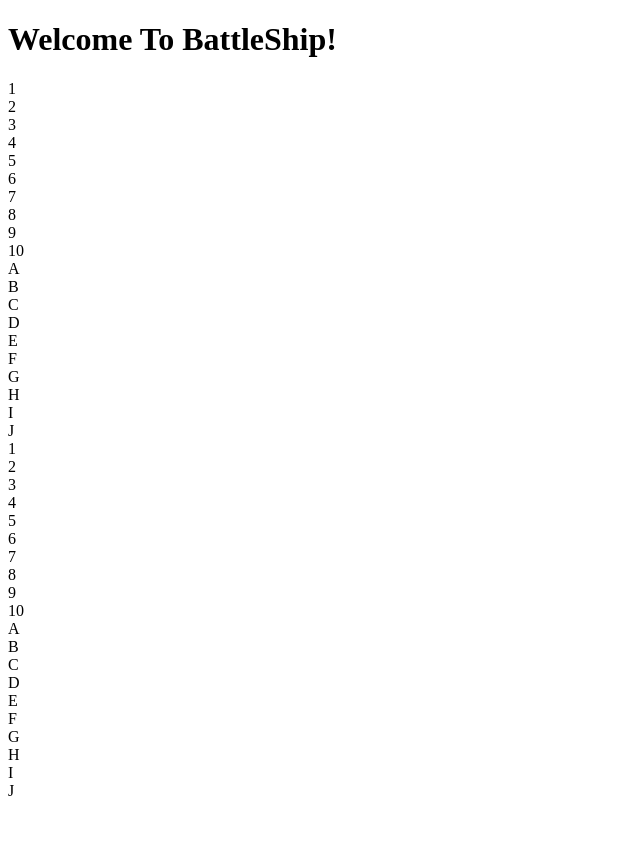
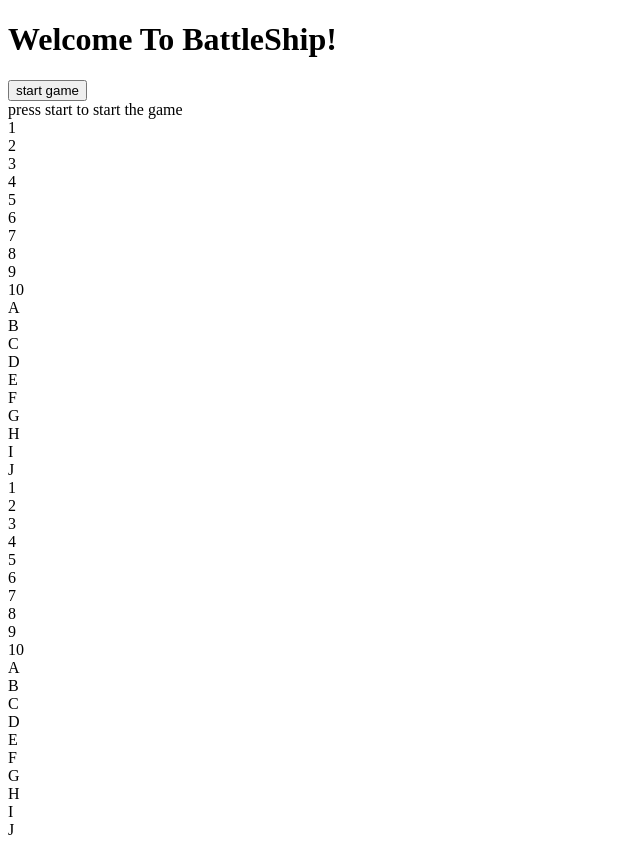
Before and after one commit to d-kang/battleship-react, a React app: page / in a window 1280 px wide. Shown: the whole page, without its empty margins (0-640 px from the left). Before the commit the page ends 808 px from the top, so only its background shows below. Built offline with nearby package versions, Linux system fonts and the light colour scheme; the HTML template or start-up script is replaced by a standard one.

Commit message:
Add PropTypes, Default Props and LifeCycle Method W/ Logs

```diff
--- a/package.json
+++ b/package.json
@@ -31,6 +31,7 @@
     "webpack-dev-server": "^2.11.1"
   },
   "dependencies": {
+    "prop-types": "^15.6.0",
     "react": "^16.2.0",
     "react-dom": "^16.2.0"
   }
--- a/src/components/App.jsx
+++ b/src/components/App.jsx
@@ -1,33 +1,98 @@
-import React, { PureComponent } from 'react';
+import React, { Component } from 'react';
+import PropTypes from 'prop-types';
 import '../assets/App';
 import { createBoard } from '../helpers';
-import BoardMap from './BoardMap';
+import Header from './Header';
+import Boards from './Boards';
 
-class App extends PureComponent {
+class App extends Component {
+
   state = {
     board_1: [[]],
-    board_2: [[]]
+    board_2: [[]],
+    buttonText: 'start game',
+    instruction: 'press start to start the game',
+    isEven: true,
+  }
+
+  componentWillMount() {
+    console.info('component will mount');
   }
 
   componentDidMount() {
+    console.info('component did mount');
     this.setState({
       board_1: createBoard(),
       board_2: createBoard()
-    })
+    });
+
+    console.log('>>>============Mounting Complete=================>>>')
+  }
+  componentWillReceiveProps(nextProps) {
+    this.setState({ isEven: nextProps.index % 2 === 0 });
+
+    console.info('>>> component will receive props <<<');
+    console.log({nextProps});
+  }
+  shouldComponentUpdate(nextProps, nextState) {
+    console.info('>>> should component update <<<');
+    console.log({ nextProps, nextState });
+
+    return nextState.isEven ? true : false;
+  }
+  componentWillUpdate(nextProps, nextState) {
+    console.info('>>> component will update <<<');
+    console.log({ nextProps, nextState });
+  }
+  componentDidUpdate(prevProps, prevState) {
+    console.info('>>> component did update <<<');
+    console.log({ prevProps, prevState });
+    console.log('<<<============Updating Complete=================<<<')
+  }
+  componentWillUnmount(...rest) {
+    console.info('>>> component will unmount <<<');
+    console.log({ rest });
+  }
+
+  handleClick = () => {
+    const { buttonText } = this.state;
+    if (buttonText === 'start game') {
+      this.setState({
+        buttonText: 'initialize pieces',
+        instruction: 'please place your pieces then press the button'
+      });
+    } else if (buttonText === 'initialize pieces') {
+      this.setState({
+        buttonText: 'restart',
+        instruction: 'game has started, have fun'
+      });
+    } else if (buttonText === 'restart') {
+      this.setState({
+        buttonText: 'start game',
+        instruction: 'press start to start the game'
+      });
+    }
   }
 
   render() {
+    const {
+      buttonText,
+      instruction,
+    } = this.state;
+
     return (
       <div className='App'>
-        <h1 className='header'>Welcome To BattleShip!</h1>
-        <div className="flex-container">
-          <div className="grid-container player">
-            <BoardMap board={this.state.board_1} />
-          </div>
-          <div className="grid-container opponent">
-            <BoardMap board={this.state.board_2} />
-          </div>
-        </div>
+        <Header />
+        <button
+          onClick={this.handleClick}
+        >
+          {buttonText}
+        </button>
+        <div>{instruction}</div>
+        <Boards
+          player={this.state.board_1}
+          opponent={this.state.board_2}
+        />
       </div>
     )
   }
--- a/src/components/BoardMap.jsx
+++ b/src/components/BoardMap.jsx
@@ -1,9 +1,18 @@
 import React from 'react';
 import CellMap from './CellMap';
+import PropTypes from 'prop-types';
 
-const BoardMap = ({ board }) =>
-  board.map((row, i, arr) => {
-    return <CellMap key={i} i={i} row={row} arr={arr} />
-  })
+const BoardMap = ({ board, className }) =>
+  <div className={className}>
+    {
+      board.map((row, i) => {
+        return <CellMap key={i} i={i} row={row} />
+      })
+    }
+  </div>
 
+BoardMap.propTypes = {
+  board: PropTypes.array,
+  className: PropTypes.string,
+};
 export default BoardMap;
--- /dev/null
+++ b/src/components/Boards.jsx
@@ -0,0 +1,22 @@
+import React from 'react';
+import PropTypes from 'prop-types';
+import BoardMap from './BoardMap';
+
+const Boards = ({ player, opponent }) =>
+  <div className="flex-container">
+    <BoardMap
+      board={player}
+      className="grid-container player"
+    />
+    <BoardMap
+      className="grid-container opponent"
+      board={opponent}
+    />
+  </div>
+
+Boards.propTypes = {
+  player: PropTypes.array,
+  opponent: PropTypes.array,
+};
+
+export default Boards;
--- a/src/components/CellMap.jsx
+++ b/src/components/CellMap.jsx
@@ -1,15 +1,17 @@
 import React from 'react';
+import PropTypes from 'prop-types';
 import Cell from './Cell';
 
-const CellMap = ({ row, arr, i }) =>
+const CellMap = ({ row, i }) =>
   row.map((cell, k) => {
-    let clSuffix = (i === 0 && arr[i][k] !== null)
+    let clSuffix = (i === 0 && row[k] !== null)
       ? 'num'
       : k === 0
       ? 'letter'
       : '';
     return (
       <Cell
+        key={`${i}_${k}`}
         i={i}
         k={k}
         clSuffix={clSuffix}
@@ -18,5 +20,10 @@ const CellMap = ({ row, arr, i }) =>
     )
   });
 
+CellMap.propTypes = {
+  row: PropTypes.array,
+  arr: PropTypes.array,
+  i: PropTypes.number,
+}
 
 export default CellMap;
--- /dev/null
+++ b/src/components/Header.jsx
@@ -0,0 +1,11 @@
+import React from 'react';
+
+const Header = ({ className, message }) =>
+  <h1 className='header'>{message}</h1>
+
+Header.defaultProps = {
+  className: 'header',
+  message: 'Welcome To BattleShip!',
+};
+
+export default Header;
--- a/src/index.jsx
+++ b/src/index.jsx
@@ -1,11 +1,11 @@
 import React from 'react';
 import ReactDOM from 'react-dom';
-
 import App from './components/App';
 import './assets/index';
 
 const render = Component =>
-  ReactDOM.render(<Component />,
+  ReactDOM.render(
+    <Component />,
     document.getElementById('root')
   )
 
```
Also changed, not shown: src/components/Cell.jsx (+10 -1 lines), 1 other file (tests, documents, lock files or other folders).
